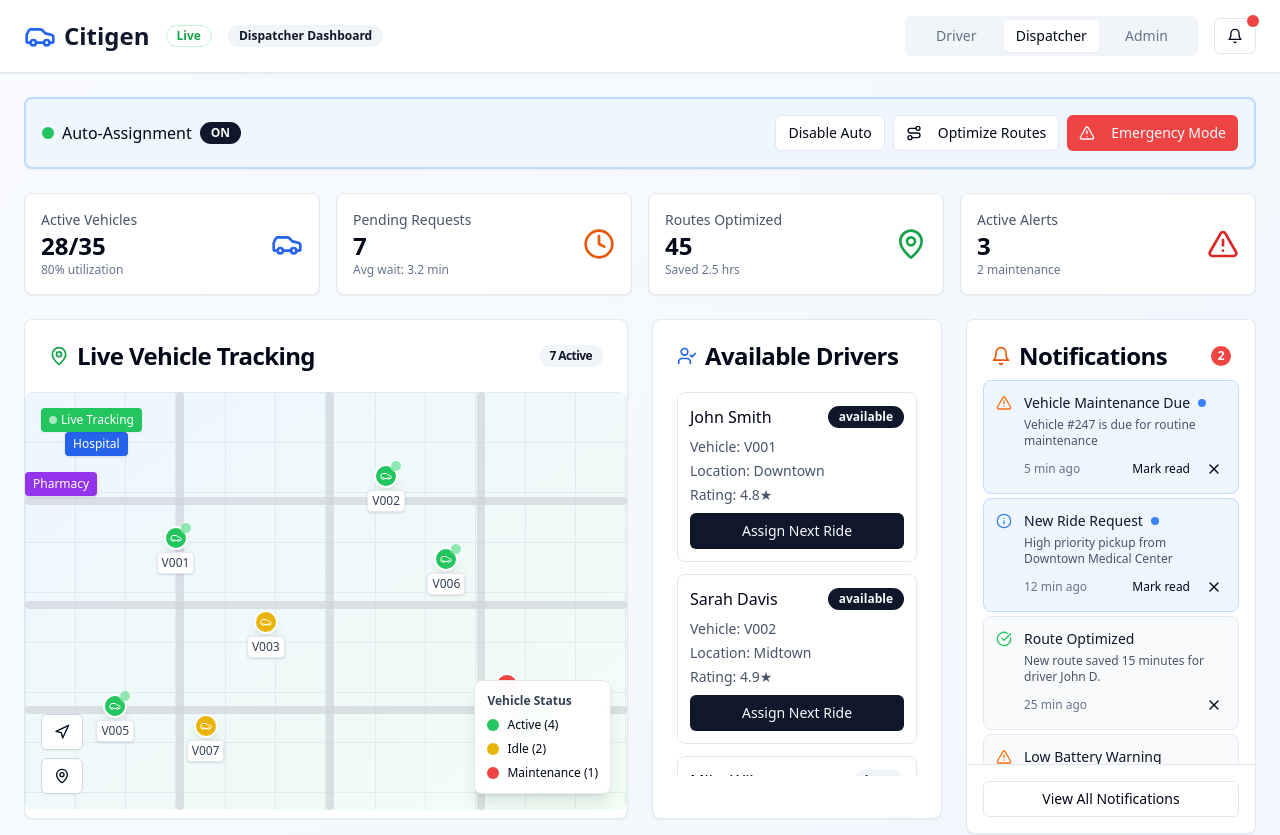
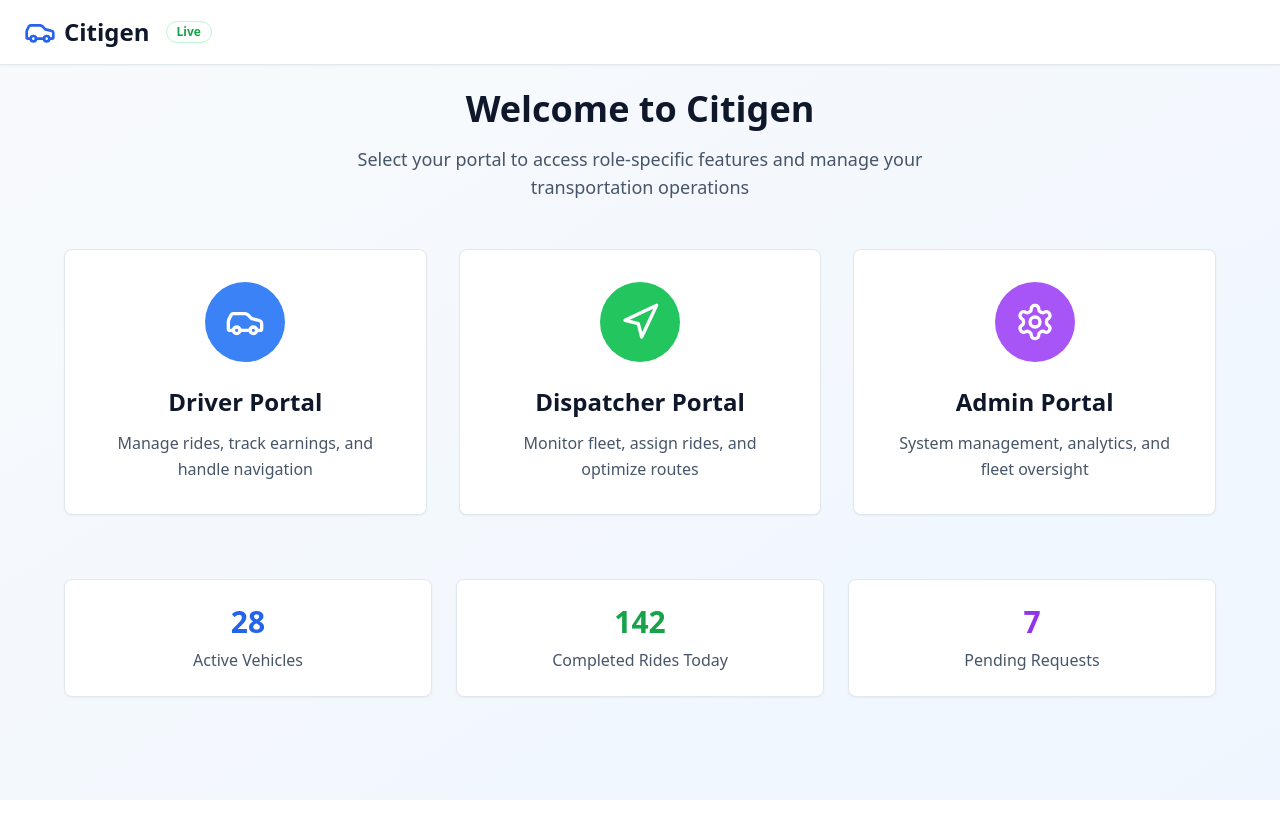
Before and after one commit to Norrisont/ride-route-view, a React (Vite) app: page / in a window 1280 px wide. Shown: the top 835 px of the page. After the commit the page ends 800 px from the top, so only its background shows below. Built offline with nearby package versions, Linux system fonts and the light colour scheme.

Commit message:
feat: Separate dashboards into portals
Split the Driver, Dispatcher, and Admin dashboards into distinct portals, each accessible through their respective routes.

```diff
--- a/src/App.tsx
+++ b/src/App.tsx
@@ -4,6 +4,9 @@ import { TooltipProvider } from "@/components/ui/tooltip";
 import { QueryClient, QueryClientProvider } from "@tanstack/react-query";
 import { BrowserRouter, Routes, Route } from "react-router-dom";
 import Index from "./pages/Index";
+import DriverPortal from "./pages/DriverPortal";
+import DispatcherPortal from "./pages/DispatcherPortal";
+import AdminPortal from "./pages/AdminPortal";
 import NotFound from "./pages/NotFound";
 
 const queryClient = new QueryClient();
@@ -16,6 +19,9 @@ const App = () => (
       <BrowserRouter>
         <Routes>
           <Route path="/" element={<Index />} />
+          <Route path="/driver" element={<DriverPortal />} />
+          <Route path="/dispatcher" element={<DispatcherPortal />} />
+          <Route path="/admin" element={<AdminPortal />} />
           {/* ADD ALL CUSTOM ROUTES ABOVE THE CATCH-ALL "*" ROUTE */}
           <Route path="*" element={<NotFound />} />
         </Routes>
--- a/src/components/Dashboard.tsx
+++ b/src/components/Dashboard.tsx
@@ -1,29 +1,37 @@
 
-import { useState } from "react";
 import { Card, CardContent, CardHeader, CardTitle } from "@/components/ui/card";
 import { Button } from "@/components/ui/button";
 import { Badge } from "@/components/ui/badge";
-import { Tabs, TabsContent, TabsList, TabsTrigger } from "@/components/ui/tabs";
-import { Bell, Car } from "lucide-react";
-import DriverDashboard from "./DriverDashboard";
-import DispatcherDashboard from "./DispatcherDashboard";
-import AdminDashboard from "./AdminDashboard";
+import { Car, Users, Settings, Navigation } from "lucide-react";
+import { Link } from "react-router-dom";
 
 const Dashboard = () => {
-  const [activeRole, setActiveRole] = useState<"driver" | "admin" | "dispatcher">("dispatcher");
-
-  const renderDashboardContent = () => {
-    switch (activeRole) {
-      case "driver":
-        return <DriverDashboard />;
-      case "dispatcher":
-        return <DispatcherDashboard />;
-      case "admin":
-        return <AdminDashboard />;
-      default:
-        return <DispatcherDashboard />;
+  const portals = [
+    {
+      title: "Driver Portal",
+      description: "Manage rides, track earnings, and handle navigation",
+      icon: Car,
+      path: "/driver",
+      color: "bg-blue-500",
+      hoverColor: "hover:bg-blue-600"
+    },
+    {
+      title: "Dispatcher Portal",
+      description: "Monitor fleet, assign rides, and optimize routes",
+      icon: Navigation,
+      path: "/dispatcher",
+      color: "bg-green-500",
+      hoverColor: "hover:bg-green-600"
+    },
+    {
+      title: "Admin Portal",
+      description: "System management, analytics, and fleet oversight",
+      icon: Settings,
+      path: "/admin",
+      color: "bg-purple-500",
+      hoverColor: "hover:bg-purple-600"
     }
-  };
+  ];
 
   return (
     <main className="min-h-screen bg-gradient-to-br from-slate-50 to-blue-50">
@@ -38,31 +46,63 @@ const Dashboard = () => {
             <Badge variant="outline" className="text-green-600 border-green-200">
               Live
             </Badge>
-            <Badge variant="secondary" className="capitalize">
-              {activeRole} Dashboard
-            </Badge>
-          </div>
-
-          <div className="flex items-center space-x-4">
-            {/* Role Selector */}
-            <Tabs value={activeRole} onValueChange={(value) => setActiveRole(value as any)}>
-              <TabsList className="grid w-full grid-cols-3">
-                <TabsTrigger value="driver">Driver</TabsTrigger>
-                <TabsTrigger value="dispatcher">Dispatcher</TabsTrigger>
-                <TabsTrigger value="admin">Admin</TabsTrigger>
-              </TabsList>
-            </Tabs>
-
-            <Button variant="outline" size="sm" className="relative">
-              <Bell className="h-4 w-4" />
-              <span className="absolute -top-1 -right-1 h-3 w-3 bg-red-500 rounded-full"></span>
-            </Button>
           </div>
         </div>
       </header>
 
       <div className="p-6">
-        {renderDashboardContent()}
+        <div className="max-w-6xl mx-auto">
+          <div className="text-center mb-12">
+            <h2 className="text-4xl font-bold text-slate-900 mb-4">
+              Welcome to Citigen
+            </h2>
+            <p className="text-lg text-slate-600 max-w-2xl mx-auto">
+              Select your portal to access role-specific features and manage your transportation operations
+            </p>
+          </div>
+
+          <div className="grid grid-cols-1 md:grid-cols-2 lg:grid-cols-3 gap-8">
+            {portals.map((portal) => (
+              <Link key={portal.path} to={portal.path}>
+                <Card className="h-full transition-all duration-300 hover:shadow-xl hover:scale-105 cursor-pointer">
+                  <CardContent className="p-8 text-center">
+                    <div className={`w-20 h-20 ${portal.color} ${portal.hoverColor} rounded-full flex items-center justify-center mx-auto mb-6 transition-colors duration-300`}>
+                      <portal.icon className="h-10 w-10 text-white" />
+                    </div>
+                    <h3 className="text-2xl font-bold text-slate-900 mb-3">
+                      {portal.title}
+                    </h3>
+                    <p className="text-slate-600 leading-relaxed">
+                      {portal.description}
+                    </p>
+                  </CardContent>
+                </Card>
+              </Link>
+            ))}
+          </div>
+
+          {/* Stats Overview */}
+          <div className="mt-16 grid grid-cols-1 md:grid-cols-3 gap-6">
+            <Card>
+              <CardContent className="p-6 text-center">
+                <div className="text-3xl font-bold text-blue-600 mb-2">28</div>
+                <div className="text-slate-600">Active Vehicles</div>
+              </CardContent>
+            </Card>
+            <Card>
+              <CardContent className="p-6 text-center">
+                <div className="text-3xl font-bold text-green-600 mb-2">142</div>
+                <div className="text-slate-600">Completed Rides Today</div>
+              </CardContent>
+            </Card>
+            <Card>
+              <CardContent className="p-6 text-center">
+                <div className="text-3xl font-bold text-purple-600 mb-2">7</div>
+                <div className="text-slate-600">Pending Requests</div>
+              </CardContent>
+            </Card>
+          </div>
+        </div>
       </div>
     </main>
   );
--- /dev/null
+++ b/src/pages/AdminPortal.tsx
@@ -0,0 +1,49 @@
+import { Card, CardContent, CardHeader, CardTitle } from "@/components/ui/card";
+import { Button } from "@/components/ui/button";
+import { Badge } from "@/components/ui/badge";
+import { Car, Bell, Home } from "lucide-react";
+import { Link } from "react-router-dom";
+import AdminDashboard from "@/components/AdminDashboard";
+
+const AdminPortal = () => {
+  return (
+    <main className="min-h-screen bg-gradient-to-br from-slate-50 to-blue-50">
+      {/* Header */}
+      <header className="bg-white border-b border-slate-200 px-6 py-4 shadow-sm">
+        <div className="flex items-center justify-between">
+          <div className="flex items-center space-x-4">
+            <div className="flex items-center space-x-2">
+              <Car className="h-8 w-8 text-blue-600" />
+              <h1 className="text-2xl font-bold text-slate-900">Citigen</h1>
+            </div>
+            <Badge variant="outline" className="text-green-600 border-green-200">
+              Live
+            </Badge>
+            <Badge variant="secondary">
+              Admin Portal
+            </Badge>
+          </div>
+
+          <div className="flex items-center space-x-4">
+            <Link to="/">
+              <Button variant="outline" size="sm">
+                <Home className="h-4 w-4 mr-2" />
+                Home
+              </Button>
+            </Link>
+            <Button variant="outline" size="sm" className="relative">
+              <Bell className="h-4 w-4" />
+              <span className="absolute -top-1 -right-1 h-3 w-3 bg-red-500 rounded-full"></span>
+            </Button>
+          </div>
+        </div>
+      </header>
+
+      <div className="p-6">
+        <AdminDashboard />
+      </div>
+    </main>
+  );
+};
+
+export default AdminPortal;
--- /dev/null
+++ b/src/pages/DispatcherPortal.tsx
@@ -0,0 +1,49 @@
+import { Card, CardContent, CardHeader, CardTitle } from "@/components/ui/card";
+import { Button } from "@/components/ui/button";
+import { Badge } from "@/components/ui/badge";
+import { Car, Bell, Home } from "lucide-react";
+import { Link } from "react-router-dom";
+import DispatcherDashboard from "@/components/DispatcherDashboard";
+
+const DispatcherPortal = () => {
+  return (
+    <main className="min-h-screen bg-gradient-to-br from-slate-50 to-blue-50">
+      {/* Header */}
+      <header className="bg-white border-b border-slate-200 px-6 py-4 shadow-sm">
+        <div className="flex items-center justify-between">
+          <div className="flex items-center space-x-4">
+            <div className="flex items-center space-x-2">
+              <Car className="h-8 w-8 text-blue-600" />
+              <h1 className="text-2xl font-bold text-slate-900">Citigen</h1>
+            </div>
+            <Badge variant="outline" className="text-green-600 border-green-200">
+              Live
+            </Badge>
+            <Badge variant="secondary">
+              Dispatcher Portal
+            </Badge>
+          </div>
+
+          <div className="flex items-center space-x-4">
+            <Link to="/">
+              <Button variant="outline" size="sm">
+                <Home className="h-4 w-4 mr-2" />
+                Home
+              </Button>
+            </Link>
+            <Button variant="outline" size="sm" className="relative">
+              <Bell className="h-4 w-4" />
+              <span className="absolute -top-1 -right-1 h-3 w-3 bg-red-500 rounded-full"></span>
+            </Button>
+          </div>
+        </div>
+      </header>
+
+      <div className="p-6">
+        <DispatcherDashboard />
+      </div>
+    </main>
+  );
+};
+
+export default DispatcherPortal;
--- /dev/null
+++ b/src/pages/DriverPortal.tsx
@@ -0,0 +1,49 @@
+import { Card, CardContent, CardHeader, CardTitle } from "@/components/ui/card";
+import { Button } from "@/components/ui/button";
+import { Badge } from "@/components/ui/badge";
+import { Car, Bell, Home } from "lucide-react";
+import { Link } from "react-router-dom";
+import DriverDashboard from "@/components/DriverDashboard";
+
+const DriverPortal = () => {
+  return (
+    <main className="min-h-screen bg-gradient-to-br from-slate-50 to-blue-50">
+      {/* Header */}
+      <header className="bg-white border-b border-slate-200 px-6 py-4 shadow-sm">
+        <div className="flex items-center justify-between">
+          <div className="flex items-center space-x-4">
+            <div className="flex items-center space-x-2">
+              <Car className="h-8 w-8 text-blue-600" />
+              <h1 className="text-2xl font-bold text-slate-900">Citigen</h1>
+            </div>
+            <Badge variant="outline" className="text-green-600 border-green-200">
+              Live
+            </Badge>
+            <Badge variant="secondary">
+              Driver Portal
+            </Badge>
+          </div>
+
+          <div className="flex items-center space-x-4">
+            <Link to="/">
+              <Button variant="outline" size="sm">
+                <Home className="h-4 w-4 mr-2" />
+                Home
+              </Button>
+            </Link>
+            <Button variant="outline" size="sm" className="relative">
+              <Bell className="h-4 w-4" />
+              <span className="absolute -top-1 -right-1 h-3 w-3 bg-red-500 rounded-full"></span>
+            </Button>
+          </div>
+        </div>
+      </header>
+
+      <div className="p-6">
+        <DriverDashboard />
+      </div>
+    </main>
+  );
+};
+
+export default DriverPortal;
```
